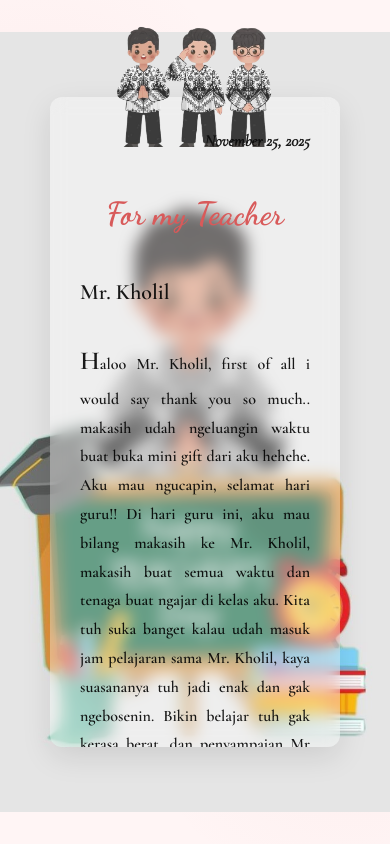
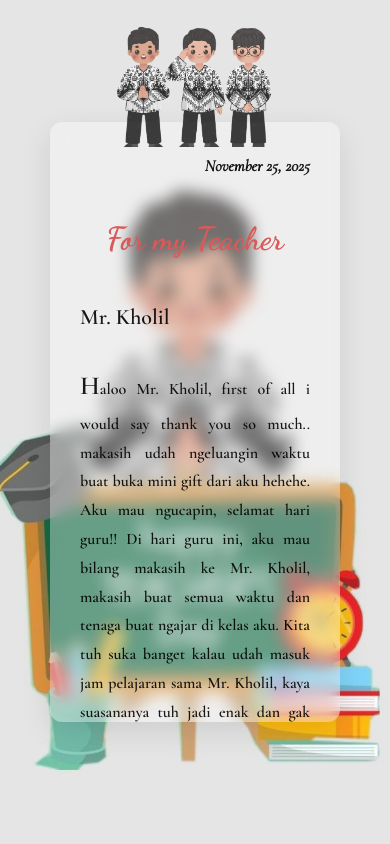
Before and after one commit to giftinn/selamat-hariguruu, a plain HTML site: page index.html in a window 390 px wide. Drawn offline with nearby package versions, Linux system fonts and the light colour scheme.

Commit message:
Update index.html

```diff
--- a/index.html
+++ b/index.html
@@ -206,10 +206,16 @@
     }
 
     @media (max-width: 768px) {
-      .letter-container {
+    .letter-container {
         padding: 30px;
         margin: 20px;
-        height: 650px;
+        height: 600px;
+      }
+
+        body {
+        background-image: url("background.jpg");
+        background-size: cover;
+        background-position: center;
       }
 
       h1 {
```
